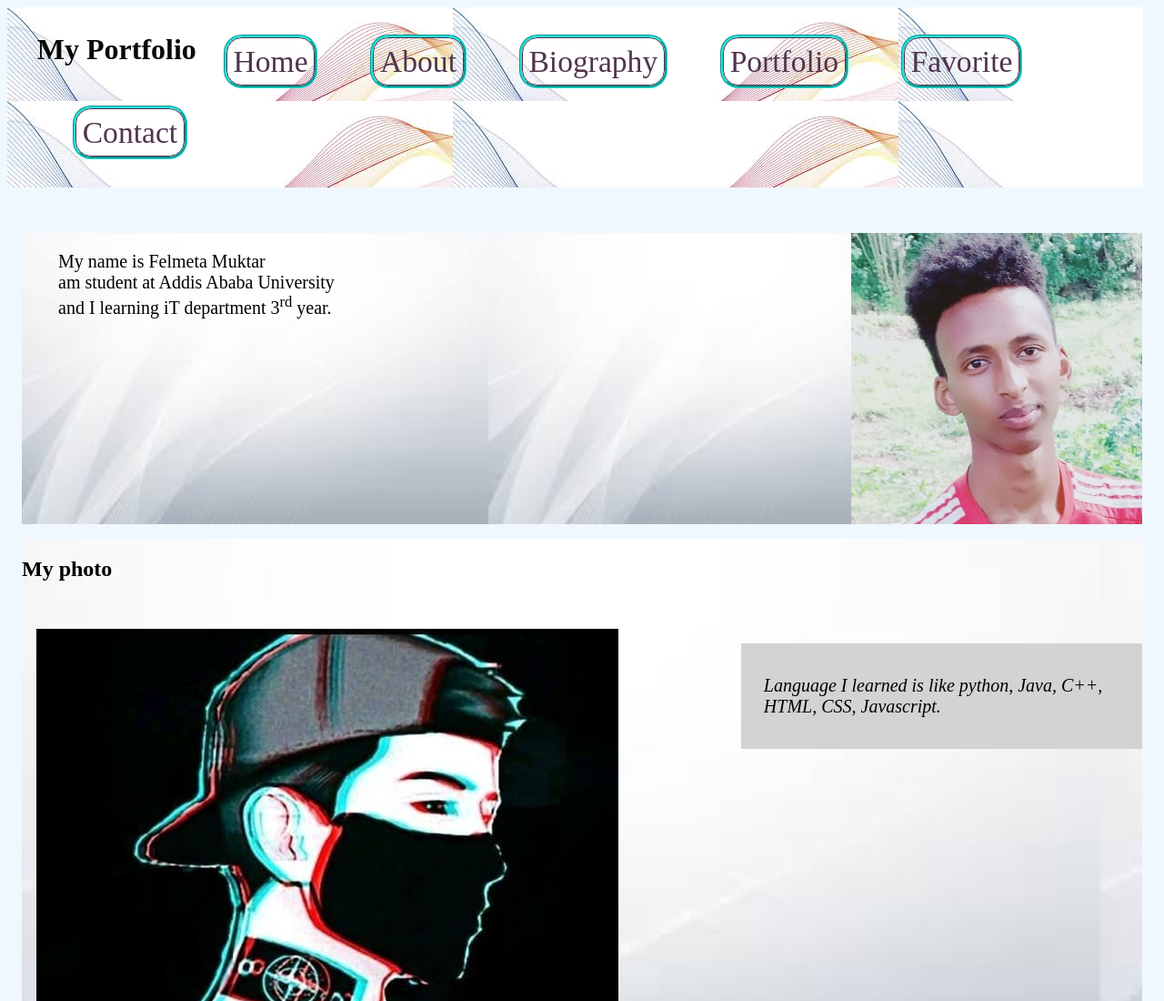
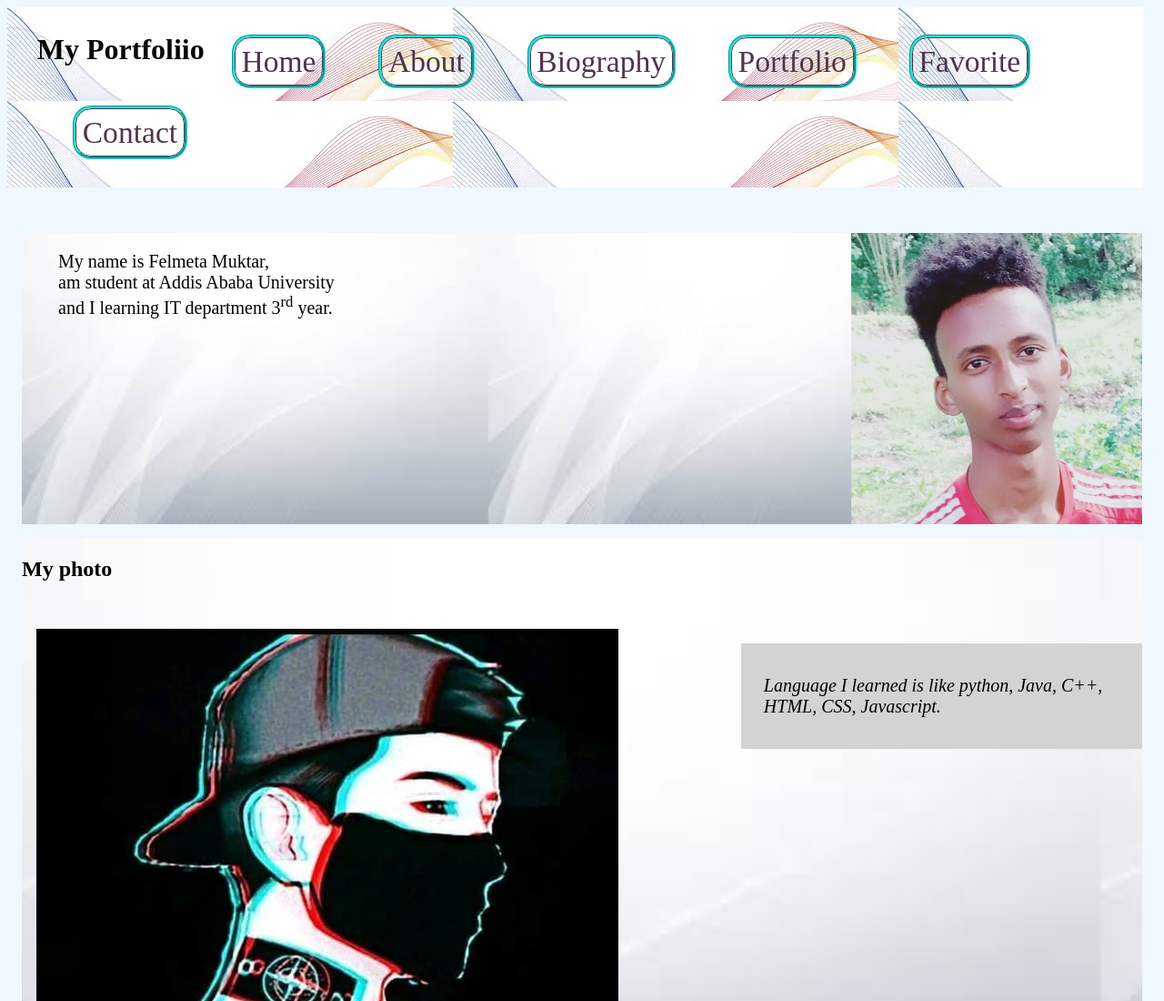
Before and after one commit to Felmeta-M/Example, a plain HTML site: page index.html in a window 1280 px wide. Shown: the top 1100 px of the page at 91% size. Drawn offline with Linux system fonts and the light colour scheme.

Commit message:
first committty

```diff
--- a/index.html
+++ b/index.html
@@ -10,7 +10,7 @@
 </head>
 <body>
     <header>
-        <h1>My Portfolio</h1>
+        <h1>My Portfoliio</h1>
         <nav>
             <ul>
                 <li><a href="index.html">Home</a></li>
@@ -25,9 +25,9 @@
     <main>
         <article id="par1">
         <img class="img1" src="./images/phelm.jpg"alt="felm">
-        <p class="description">My name is Felmeta Muktar </br>
+        <p class="description">My name is Felmeta Muktar, </br>
             am student at Addis Ababa University </br>
-        and I learning iT department 3<sup>rd</sup> year.  </p>
+        and I learning IT department 3<sup>rd</sup> year.  </p>
     </article>
        <div id="aside">
         <h2>My photo</h2>
```
